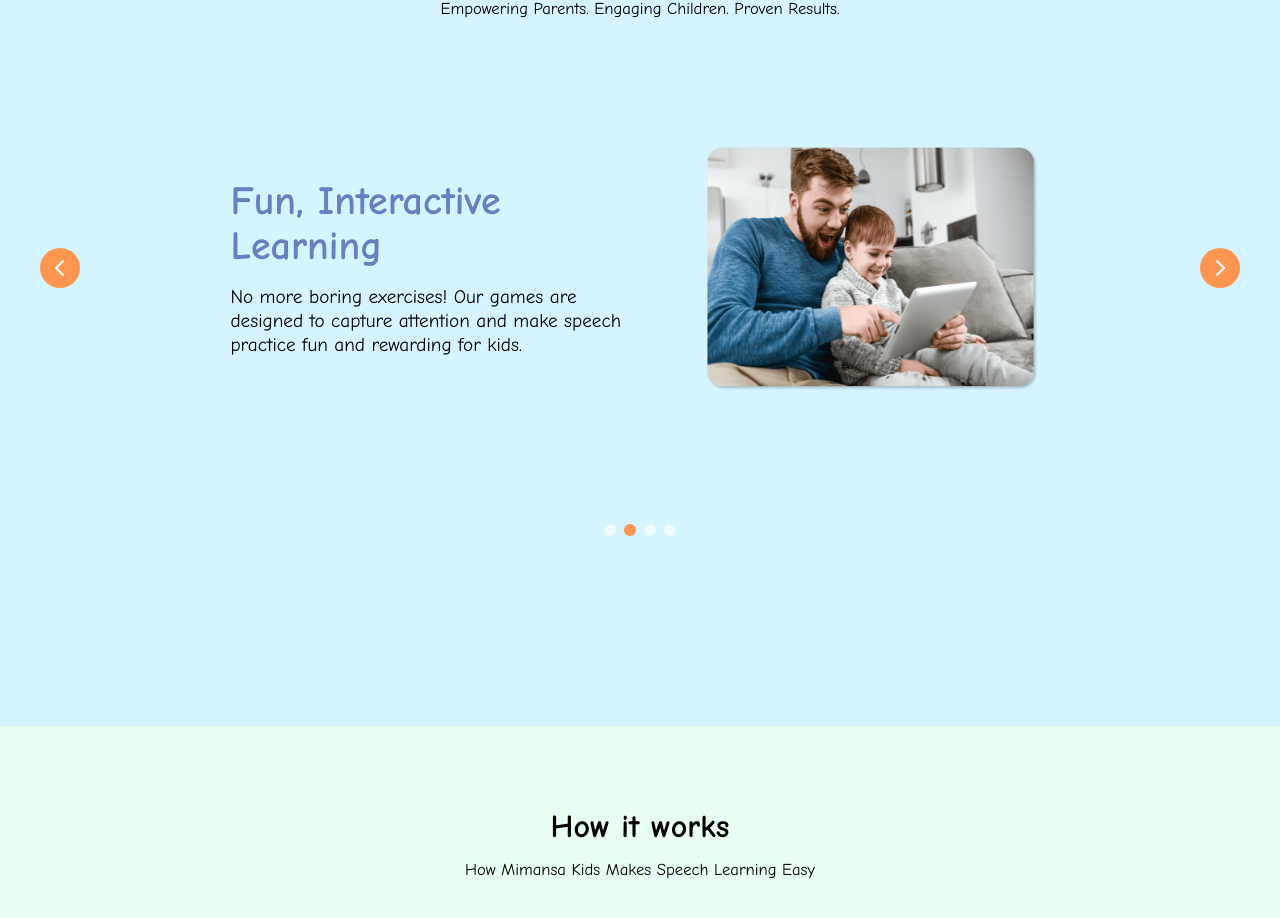
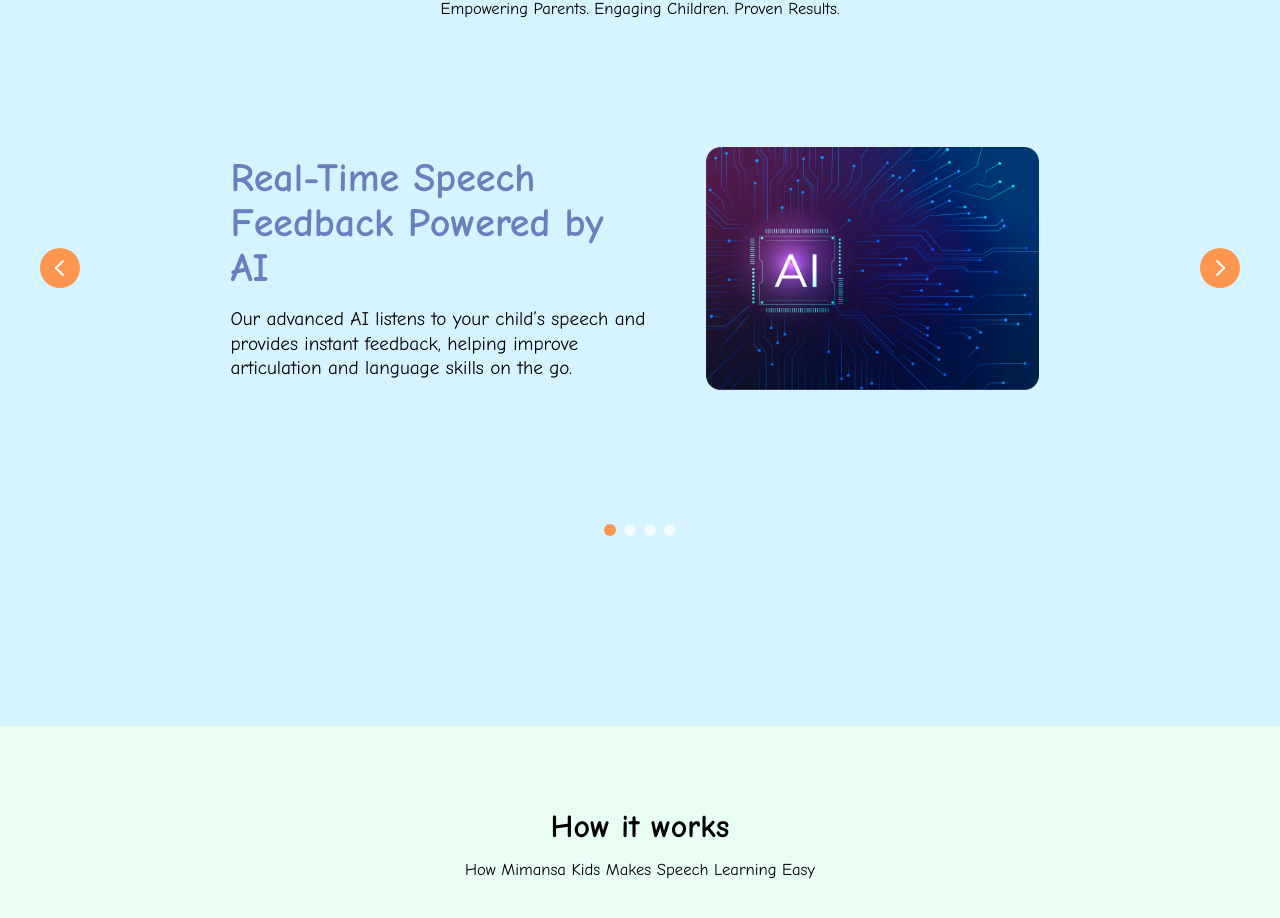
Before and after one commit to MimansaDeveloper/Mimansa-Play, a React (Vite) app in the folder frontend/: page / in a window 1280 px wide. Shown: the part 1111-2029 px from the top of the page. Built offline with nearby package versions, Linux system fonts and the light colour scheme.

Commit message:
slight change in timing of slider

```diff
--- a/frontend/src/pages/Carousel.jsx
+++ b/frontend/src/pages/Carousel.jsx
@@ -32,7 +32,7 @@ const Carousel = ({ currentSlide, setCurrentSlide,isHolding  }) => {
     if (!isHolding) { // Only set interval if not holding
       const interval = setInterval(() => {
         setCurrentSlide((prevIndex) => (prevIndex + 1) % slides.length);
-      }, 5000); // Change slide every 10 seconds
+      }, 10000); // Change slide every 10 seconds
 
       return () => clearInterval(interval); // Cleanup the interval
     }
```
